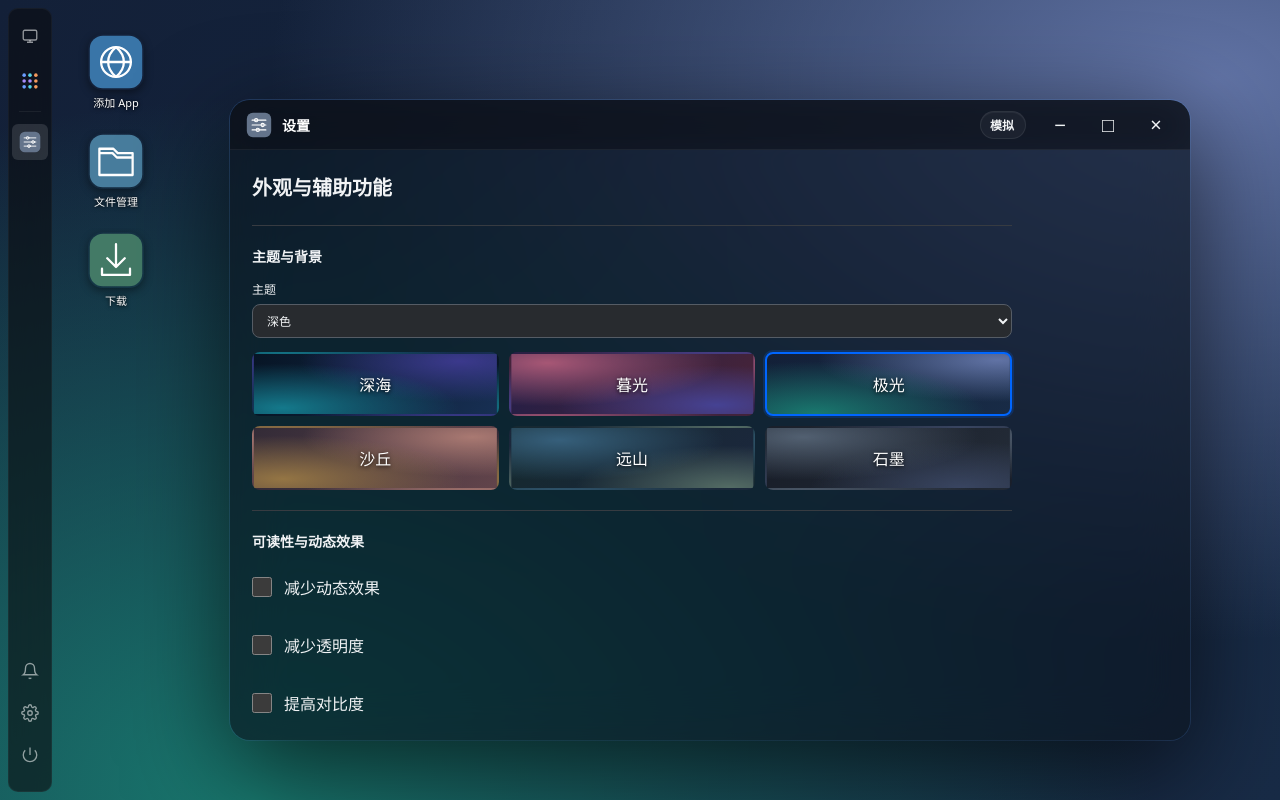
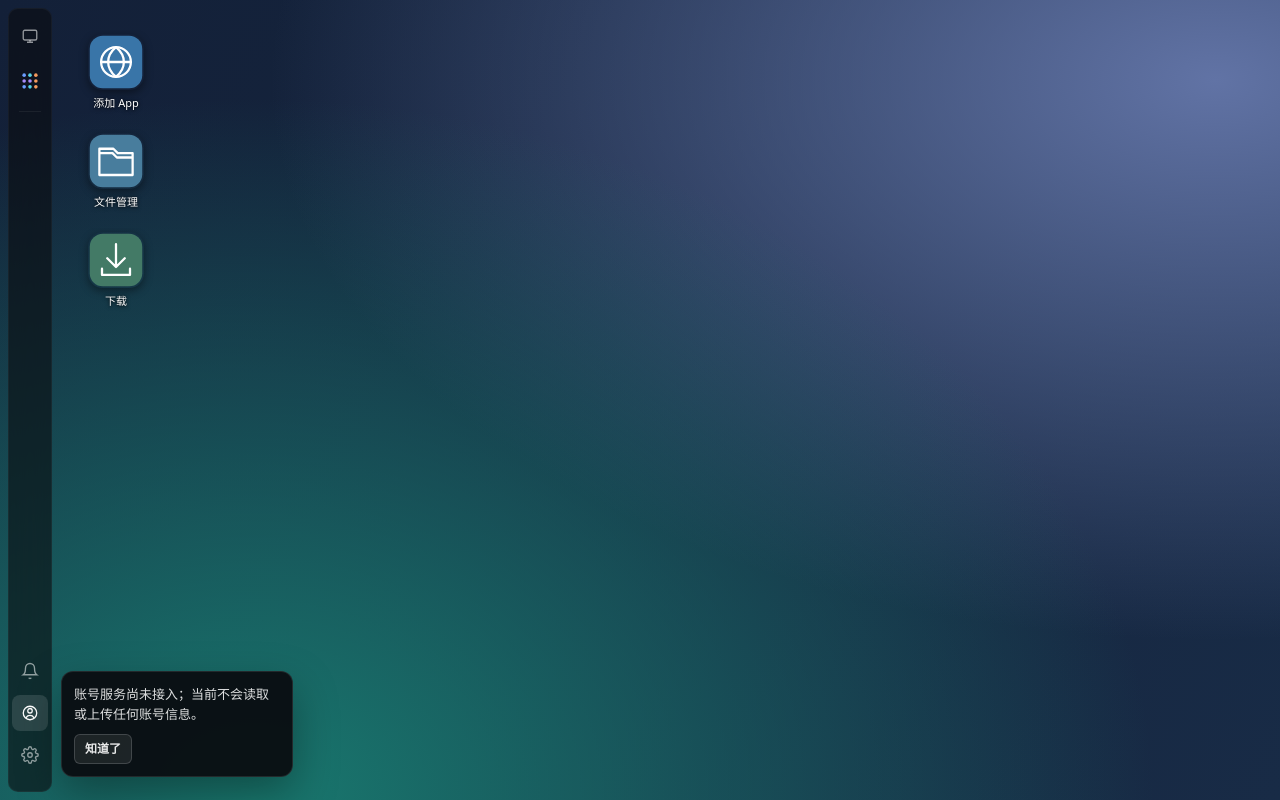
Before and after one commit to Ben8368/uNAS, a React (Vite) app in the folder apps/extension/: page / in a window 1280 px wide. Both pictures are taken after a click on the button 30 px from the left and 713 px from the top of the page. Built offline with nearby package versions, Linux system fonts and the light colour scheme.

Commit message:
Add account status menu to sidebar

```diff
--- a/apps/extension/src/LeftNavbar.tsx
+++ b/apps/extension/src/LeftNavbar.tsx
@@ -1,13 +1,13 @@
 import { useState } from 'react'
 import { getAppIcon } from 'unas-src/icon-library'
-import { IconBell, IconGear, IconGrid, IconMonitor, IconPower } from 'unas-src/LeftNavbarIcons'
+import { IconBell, IconGear, IconGrid, IconMonitor, IconUser } from 'unas-src/LeftNavbarIcons'
 import { useSystemStore } from 'unas-src/store'
 import { useWindowStore } from 'unas-src/windowStore'
 
 export function LeftNavbar() {
   const { showLauncher, toggleLauncher } = useSystemStore()
   const { windows, openWindow, minimizeWindow, focusWindow } = useWindowStore()
-  const [showInfo, setShowInfo] = useState(false)
+  const [showAccount, setShowAccount] = useState(false)
   const topZ = Math.max(0, ...windows.filter((item) => !item.isMinimized).map((item) => item.zIndex))
   function activate(appType: string) {
     const existing = windows.find((item) => item.appType === appType)
@@ -28,10 +28,10 @@ export function LeftNavbar() {
       </div>
       <div className="mt-left-nav__section mt-left-nav__section--bottom">
         <NavButton icon={<IconBell />} label="演示日志" onClick={() => openWindow('logs')} />
+        <NavButton icon={<IconUser />} label="账号" active={showAccount} onClick={() => setShowAccount(!showAccount)} />
         <NavButton icon={<IconGear />} label="设置" onClick={() => openWindow('settings')} />
-        <NavButton icon={<IconPower />} label="演示能力说明" active={showInfo} onClick={() => setShowInfo(!showInfo)} />
       </div>
-      {showInfo && <div className="mt-left-nav__power-menu" role="status"><p>当前使用浏览器内置演示数据。文件管理仅访问你主动授权的本地目录；其他工具不会处理或导出真实文件。</p><button type="button" className="mt-btn" onClick={() => setShowInfo(false)}>知道了</button></div>}
+      {showAccount && <div className="mt-left-nav__account-menu" role="status"><p>账号服务尚未接入；当前不会读取或上传任何账号信息。</p><button type="button" className="mt-btn" onClick={() => setShowAccount(false)}>知道了</button></div>}
     </nav>
   )
 }
--- a/apps/extension/src/LeftNavbarIcons.tsx
+++ b/apps/extension/src/LeftNavbarIcons.tsx
@@ -33,9 +33,10 @@ export const IconBell = () => (
 )
 
 export const IconUser = () => (
-  <svg viewBox="0 0 24 24" width={18} height={18} fill="none" stroke="currentColor" strokeWidth="1.8">
-    <circle cx="12" cy="7" r="4" />
-    <path d="M5.5 21a6.5 6.5 0 0113 0" />
+  <svg viewBox="0 0 24 24" width={18} height={18} fill="none" stroke="currentColor" strokeWidth="1.7" strokeLinecap="round" strokeLinejoin="round">
+    <circle cx="12" cy="12" r="9" />
+    <circle cx="12" cy="9" r="3" />
+    <path d="M6.8 18.1a6.1 6.1 0 0110.4 0" />
   </svg>
 )
 
--- a/apps/extension/src/styles/shell/sidebar-desktop.css
+++ b/apps/extension/src/styles/shell/sidebar-desktop.css
@@ -201,18 +201,34 @@ html, body, #root {
   border: 2px solid rgba(10, 12, 16, .6);
 }
 
-.mt-left-nav__power-menu {
+.mt-left-nav__account-menu {
   position: absolute;
   left: 52px;
   bottom: 14px;
   display: grid;
-  gap: 6px;
-  width: 128px;
-  padding: 8px;
+  gap: 10px;
+  width: min(232px, calc(100vw - 68px));
+  padding: 12px;
   border-radius: 12px;
   border: 1px solid rgba(255, 255, 255, .10);
   background: rgba(10, 12, 16, .94);
   box-shadow: 0 18px 44px rgba(0, 0, 0, .34);
+  color: rgba(255, 255, 255, .86);
+  font-size: 13px;
+  line-height: 1.55;
+}
+
+.mt-left-nav__account-menu p {
+  margin: 0;
+}
+
+.mt-left-nav__account-menu .mt-btn {
+  justify-self: start;
+  min-height: 30px;
+  padding: 0 10px;
+  border-color: rgba(255, 255, 255, .16);
+  background: rgba(255, 255, 255, .08);
+  color: rgba(255, 255, 255, .9);
 }
 
 .mt-left-nav__power-btn {
```
Also changed, not shown: 1 other file (tests, documents, lock files or other folders).
